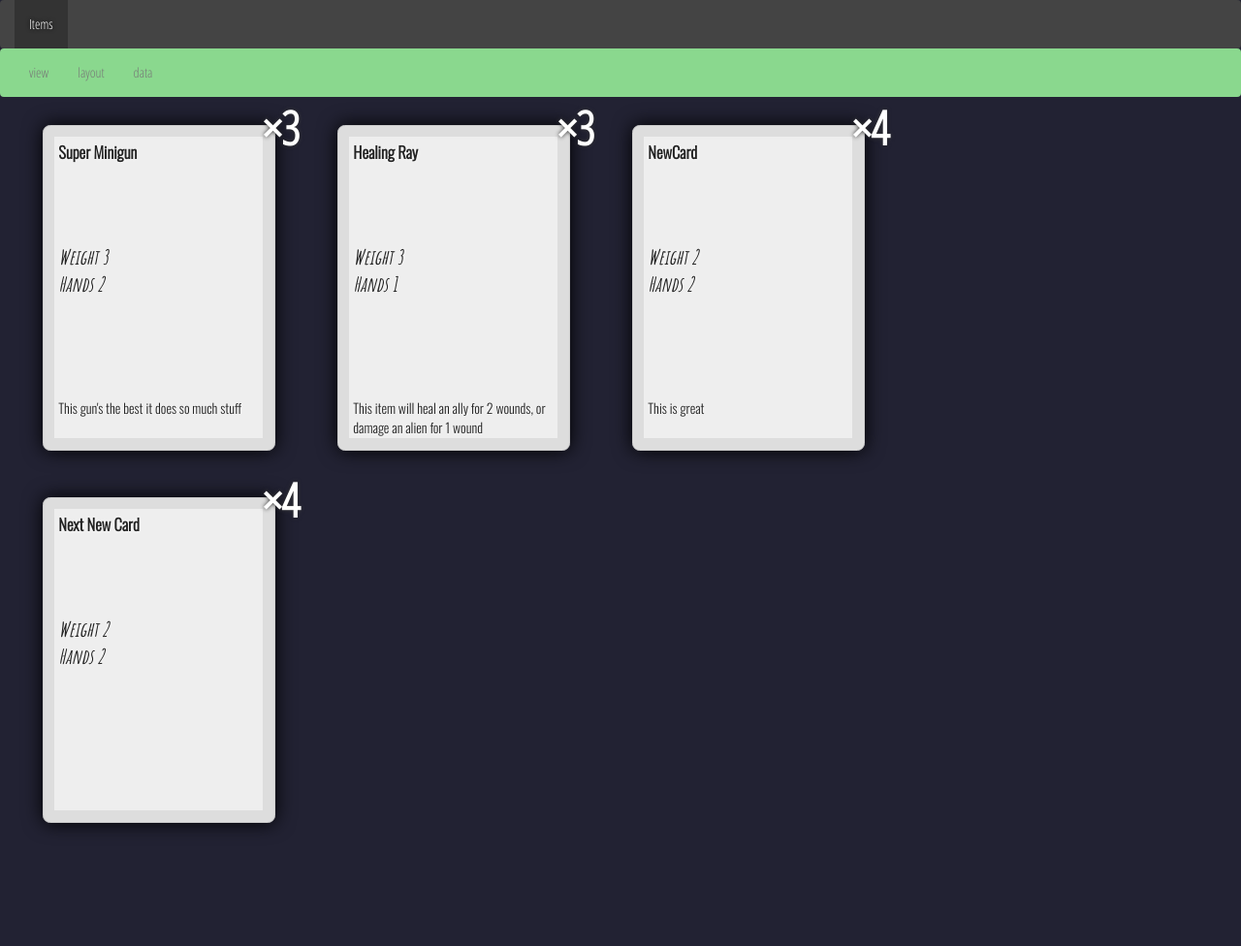
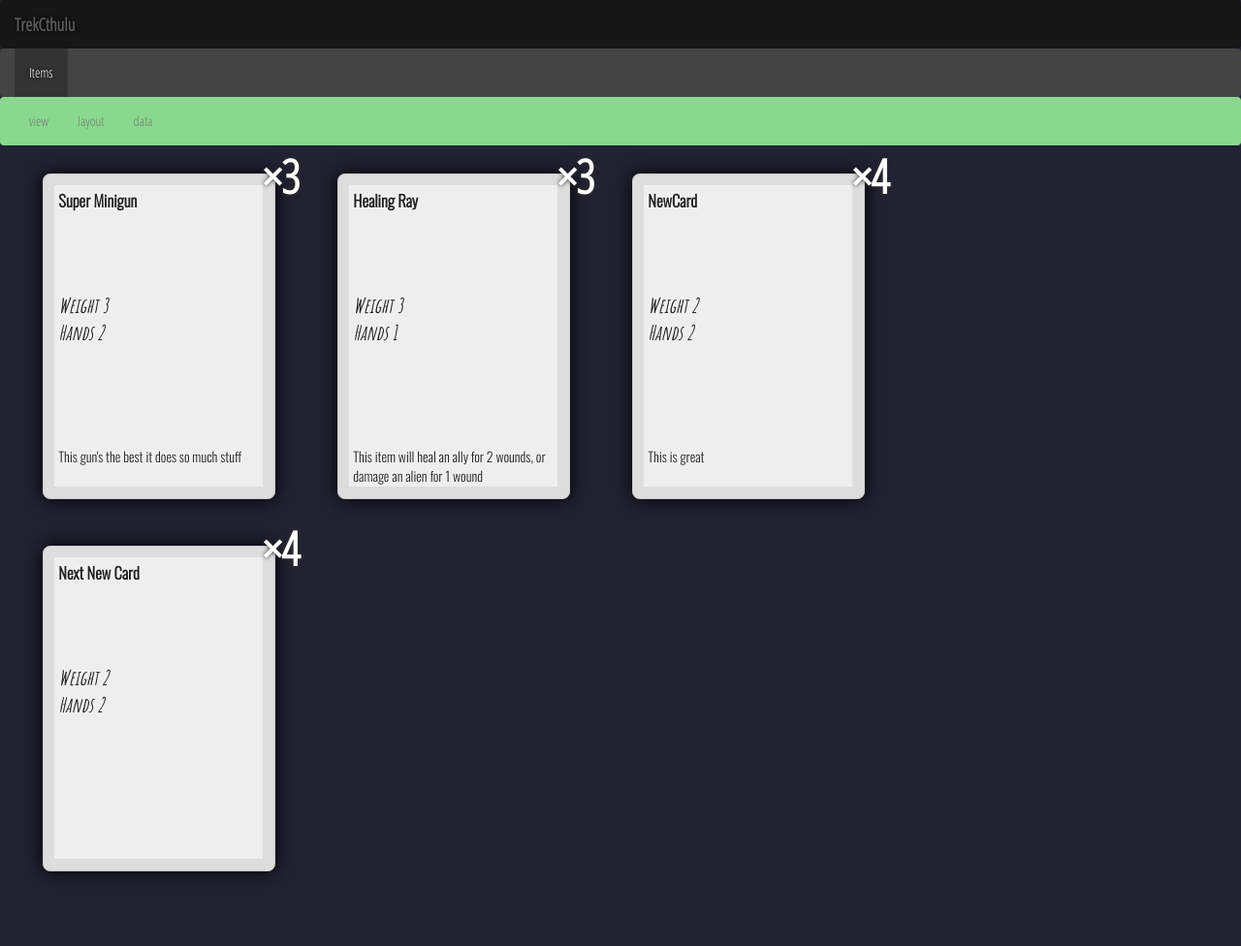
Before and after one commit to Etskh/card-creator, a Django app: template cards/templates/card-list.html in a window 1280 px wide. Shown: the whole page at 97% size. Before the commit the page ends 856 px from the top, so only its background shows below. Run offline with Django 3.2, Linux system fonts and the light colour scheme; the template is opened without the code that fills it: values that come from a table or form of the project are taken from there, others are empty; data comes from the database, SQL or seed files in the repository; some libraries are stand-ins or nearby versions.

Commit message:
Closes #10: Displaying first project loud and proud! :100:

```diff
--- a/cardcreator/urls.py
+++ b/cardcreator/urls.py
@@ -23,9 +23,23 @@ urlpatterns = [
     url(r'^admin/', admin.site.urls),
     # Main views
     url(r'^$', cardviews.home),
-    url(r'^type/(?P<type_id>[0-9]+)$', cardviews.view),
-    url(r'^type/(?P<type_id>[0-9]+)/layout$', cardviews.layout),
-    url(r'^type/(?P<type_id>[0-9]+)/data$', cardviews.data),
+    # project home
+    url(r'^(?P<project_slug>[a-zA-Z\-]+)$', cardviews.project_home),
+    url(r'^(?P<project_slug>[a-zA-Z\-]+)/(?P<card_type_slug>[a-zA-Z\-]+)$',
+        cardviews.TemplateCardTypeView.render, {
+            'view_name': 'view'
+        }),
+    url(r'^(?P<project_slug>[a-zA-Z\-]+)/(?P<card_type_slug>[a-zA-Z\-]+)/layout$',
+        cardviews.TemplateCardTypeView.render, {
+            'view_name': 'layout'
+        }),
+    url(r'^(?P<project_slug>[a-zA-Z\-]+)/(?P<card_type_slug>[a-zA-Z\-]+)/data$',
+        cardviews.TemplateCardTypeView.render, {
+            'view_name': 'data'
+        }),
+
+
+    # RESTful interface
     url(r'^type/(?P<type_id>[0-9]+)/new-card$', CardView.create),
     # Card
     url(r'^card$', CardView.as_view()),
--- a/cards/models.py
+++ b/cards/models.py
@@ -13,6 +13,29 @@ class Project(models.Model):
     name = models.CharField(max_length=255)
     create_date = models.DateTimeField('date created', auto_now_add=True, blank=True)
     owner = models.ForeignKey(User, null=True, blank=True, related_name='projects', on_delete=models.CASCADE)
+
+    @staticmethod
+    def to_slug(string):
+        return string.replace(' ', '-').lower()
+
+    @property
+    def slug(self):
+        return Project.to_slug(self.name)
+
+    @staticmethod
+    def get_by_slug(project_slug):
+        projects = [p for p in Project.objects.all() if p.slug == project_slug]
+
+        if len(projects) != 1:
+            raise ValueError(
+                '{} projects matched the slug `{}` and this is '
+                'a problem, but I haven\'t gotten around to coding '
+                'a graceful way to handle it.'.format(
+                    len(projects),
+                    project_slug,
+                ))
+
+        return projects[0]
 
     def __str__(self):
         return self.name
--- a/cards/static/cards/cards.css
+++ b/cards/static/cards/cards.css
@@ -63,6 +63,15 @@ nav.card-nav .navbar-nav>.active>a:focus {
     background: rgb(94, 147, 97);
     text-shadow: #000 0px 0px 4px;
     color: #FFF;
+}
+nav.project-nav {
+    background: rgb(22,22,22);
+    border:none;
+    text-shadow: #000 0px 0px 4px;
+}
+nav.project-nav .navbar-brand {
+    color:#FFF;
+    font-weight: bold;
 }
 
 
--- a/cards/templates/card-list.html
+++ b/cards/templates/card-list.html
@@ -3,23 +3,23 @@
 {% block content %}
 <!-- CardList View -->
 <style>
-    .cardtype-{{ cardtype.name }} .card {
-      width: {{ cardtype.width }}in;
-      height: {{ cardtype.height }}in;
+    .cardtype-{{ card_type.name }} .card {
+      width: {{ card_type.width }}in;
+      height: {{ card_type.height }}in;
     }
     .inner-card {
         position:relative;
-        margin: {{ cardtype.margin }}in;
-        width: {{ cardtype.inner_width }}in;
-        height: {{ cardtype.inner_height }}in;
+        margin: {{ card_type.margin }}in;
+        width: {{ card_type.inner_width }}in;
+        height: {{ card_type.inner_height }}in;
     }
-    {% for field in cardtype.field_set.all %}
-    .cardtype-{{ cardtype.name }} .card .field-{{ field.name }} {
+    {% for field in card_type.field_set.all %}
+    .cardtype-{{ card_type.name }} .card .field-{{ field.name }} {
       {{ field.css|safe }}
     }
     {% endfor %}
 </style>
-<div class="card-list cardtype-{{ cardtype.name }}">
+<div class="card-list cardtype-{{ card_type.name }}">
     {% for card in cards %}
         <!-- Card View -->
         <div class="card" id="card-{{ card.pk }}" data-name="{{ card.title }}">
--- a/cards/templates/core/default.html
+++ b/cards/templates/core/default.html
@@ -1,8 +1,14 @@
-<!DOCTYPE html>
-<html lang="en">
+<!doctype html>
+<html class="no-js" lang="">
     <head>
-    <meta charset="UTF-8">
-    <title>Card Creator</title>
+        <meta charset="utf-8">
+        <meta http-equiv="x-ua-compatible" content="ie=edge">
+        <title>Card Creator {%if title %}-{{title}}{% endif %}</title>
+        <meta name="description" content="">
+        <meta name="viewport" content="width=device-width, initial-scale=1">
+
+        <link rel="apple-touch-icon" href="apple-touch-icon.png">
+
         <link rel="stylesheet" href="https://maxcdn.bootstrapcdn.com/bootstrap/3.3.7/css/bootstrap.min.css" integrity="sha384-BVYiiSIFeK1dGmJRAkycuHAHRg32OmUcww7on3RYdg4Va+PmSTsz/K68vbdEjh4u" crossorigin="anonymous">
         <!--<link rel="stylesheet" href="https://maxcdn.bootstrapcdn.com/bootstrap/4.0.0-alpha.6/css/bootstrap.min.css" integrity="sha384-rwoIResjU2yc3z8GV/NPeZWAv56rSmLldC3R/AZzGRnGxQQKnKkoFVhFQhNUwEyJ" crossorigin="anonymous">-->
         <link rel="stylesheet" href="https://ajax.googleapis.com/ajax/libs/jqueryui/1.12.1/themes/smoothness/jquery-ui.css">
@@ -14,25 +20,37 @@
         <link href="https://fonts.googleapis.com/css?family=Amatic+SC:700|Oswald:300" rel="stylesheet">
     </head>
     <body>
+        <!--[if lt IE 8]>
+            <p class="browserupgrade">You are using an <strong>outdated</strong> browser. Please <a href="http://browsehappy.com/">upgrade your browser</a> to improve your experience.</p>
+        <![endif]-->
+        <nav class="navbar navbar-default project-nav">
+          <div class="container-fluid">
+            <div class="navbar-header">
+              <ul class="nav navbar-nav">
+                  <a class="navbar-brand" href="/{{ project.slug }}">{{ project.name }}</a>
+              </ul>
+            </div>
+          </div>
+        </nav>
         <nav class="navbar navbar-default cardtypes-nav">
           <div class="container-fluid">
             <div class="navbar-header">
               <ul class="nav navbar-nav">
                 {% for type in card_types %}
-                <li class="{% if type.name == cardtype.name %}active{% endif %}"><a href="/type/{{ type.id }}">{{ type.name }}</a></li>
+                  <li class="{% if type.name == card_type.name %}active{% endif %}"><a href="/{{ project.slug }}/{{ type.name }}">{{ type.name }}</a></li>
                 {% endfor %}
               </ul>
             </div>
           </div>
         </nav>
-    {% if cardtype %}
+        {% if card_type %}
         <nav class="navbar navbar-default card-nav">
           <div class="container-fluid">
             <div class="navbar-header">
               <ul class="nav navbar-nav">
-            <li class="{% if view_name == "view" %}active{% endif %}"><a href="/type/{{ cardtype.id }}">view</a></li>
-            <li class="{% if view_name == "layout" %}active{% endif %}"><a href="/type/{{ cardtype.id }}/layout">layout</a></li>
-            <li class="{% if view_name == "data" %}active{% endif %}"><a href="/type/{{ cardtype.id }}/data">data</a></li>
+                <li class="{% if view_name == "view" %}active{% endif %}"><a href="/{{ project.slug }}/{{ card_type.name }}">view</a></li>
+                <li class="{% if view_name == "layout" %}active{% endif %}"><a href="/{{ project.slug }}/{{ card_type.name }}/layout">layout</a></li>
+                <li class="{% if view_name == "data" %}active{% endif %}"><a href="/{{ project.slug }}/{{ card_type.name }}/data">data</a></li>
               </ul>
             </div>
           </div>
```
Also changed, not shown: cards/templates/card-data.html (+6 -6 lines), cards/templates/card-layout.html (+9 -9 lines), cards/views.py (+39 -29 lines), README.md. Lines whose indentation alone changed are shown as unchanged.
